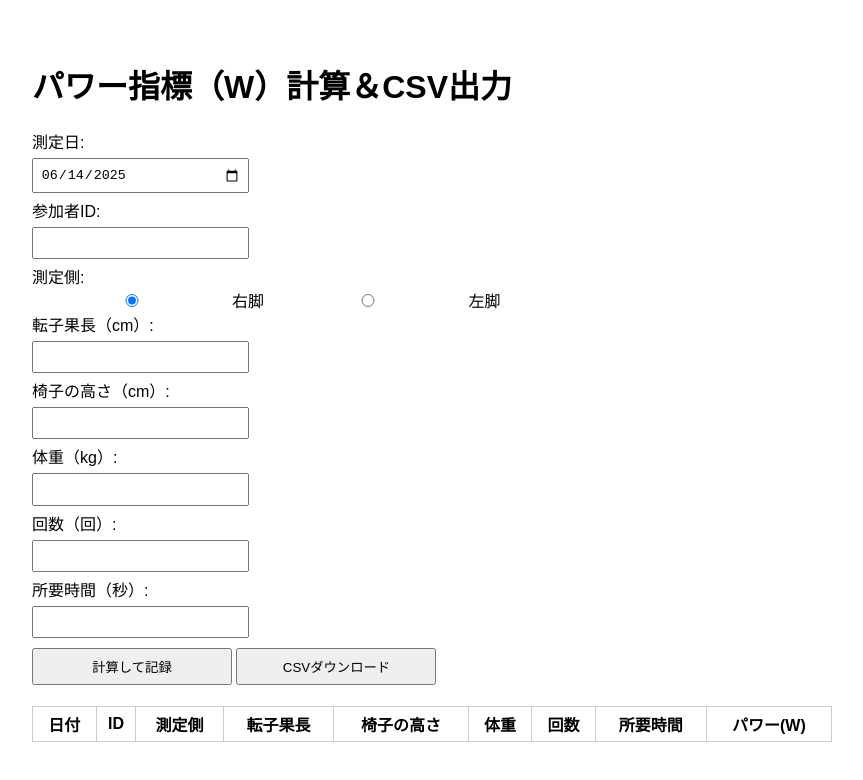
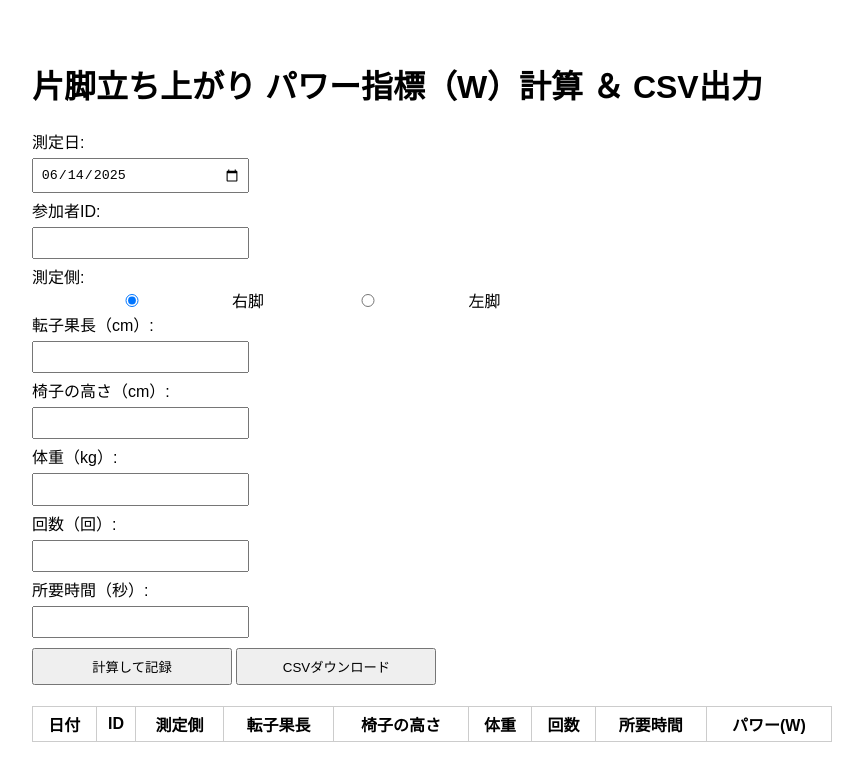
Before and after one commit to halookey/SLST_power, a plain HTML site: page index.html in a window 1280 px wide. Shown: the whole page, without its empty margins (8-871 px from the left). Drawn offline with Linux system fonts and the light colour scheme.

Commit message:
Update index.html

```diff
--- a/index.html
+++ b/index.html
@@ -12,7 +12,7 @@
   </style>
 </head>
 <body>
-  <h1>パワー指標（W）計算＆CSV出力</h1>
+  <h1>片脚立ち上がり パワー指標（W）計算 ＆ CSV出力</h1>
 
   <label>測定日:</label><br>
   <input type="date" id="date"><br>
```
